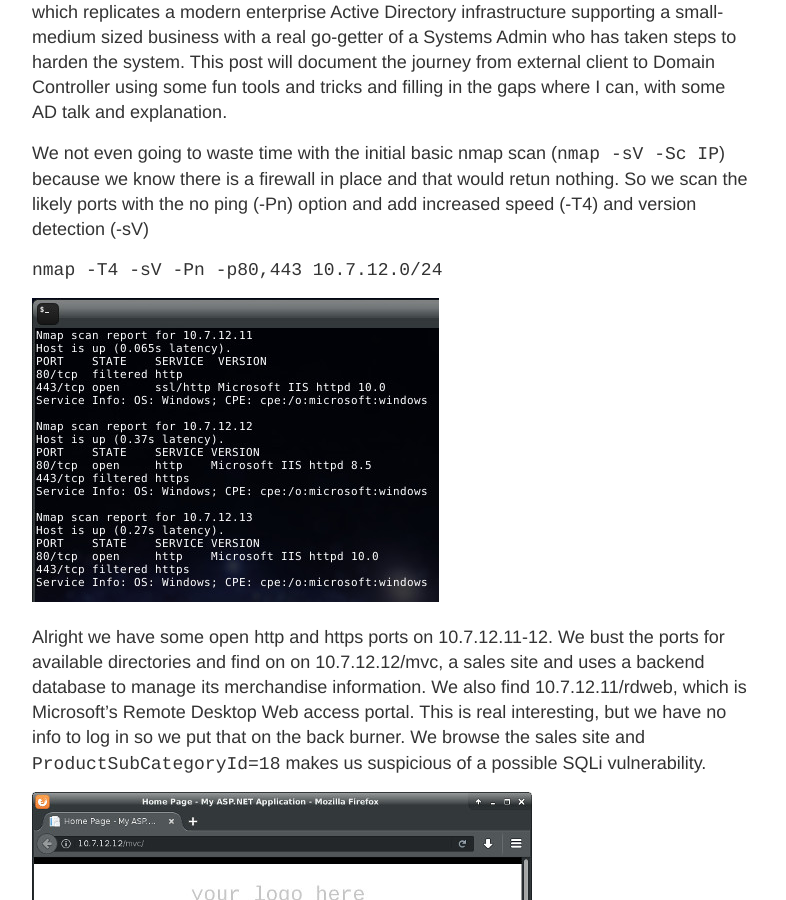
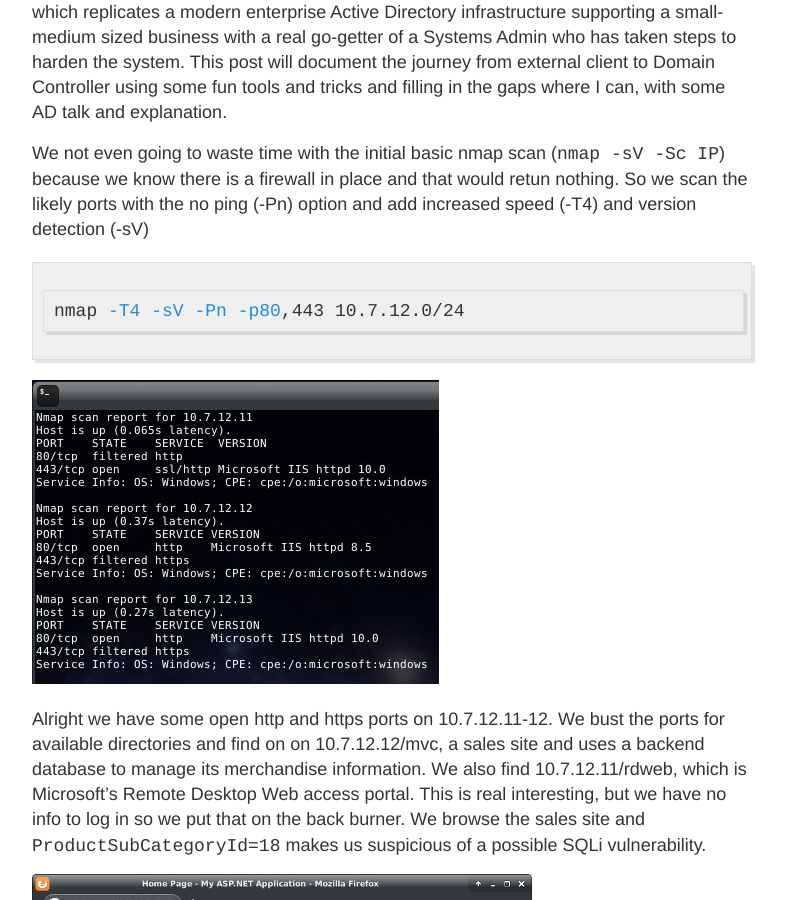
Before and after one commit to braaaax/braaaax.github.io, a Jekyll site: the page built from _posts/2018-3-26-lky-labs.md, in a window 1280 px wide and 900 px high, scrolled down 318 px. Shown: the whole window, without its empty margins (248-1034 px from the left). Built offline with Jekyll 4.4.1, drawn with Linux system fonts in a browser that asks for light colours; some of the changed text lies outside the part shown.

Commit message:
updated site

````diff
--- a/_posts/2018-3-26-lky-labs.md
+++ b/_posts/2018-3-26-lky-labs.md
@@ -10,7 +10,9 @@
 
 We not even going to waste time with the initial basic nmap scan (`nmap -sV -Sc IP`) because we know there is a firewall in place and that would retun nothing. So we scan the likely ports with the no ping (-Pn) option and add increased speed (-T4) and version detection (-sV)
 
-`nmap -T4 -sV -Pn -p80,443 10.7.12.0/24`
+```bash
+nmap -T4 -sV -Pn -p80,443 10.7.12.0/24
+```
 
 ![](https://braaaax.github.io/braaaax.github.io/images/lky-nmap.jpg)
 
@@ -26,7 +28,9 @@
 ![](https://braaaax.github.io/braaaax.github.io/images/lky-mvc-web-req.jpg)
 
 
-`sqlmap -r product.req --level=5 --risk=3`
+```bash
+sqlmap -r product.req --level=5 --risk=3
+```
 
 Success! We go ahead and dump the entire database. (Warning this can be bad with very large databases!!). Of interest is a table giving Active Directory users fullnames groups.
 
````
